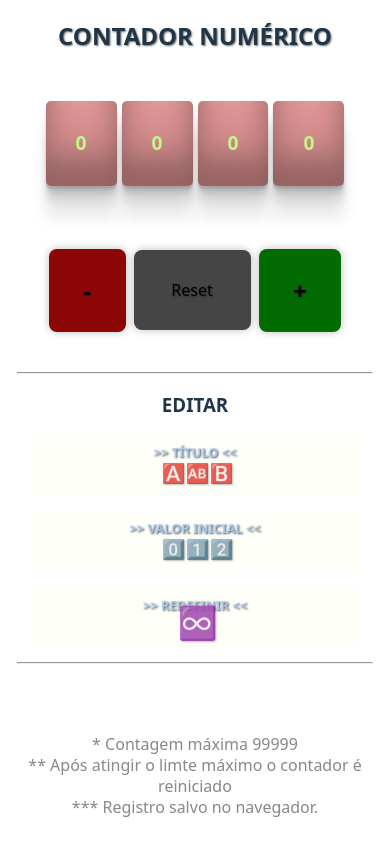
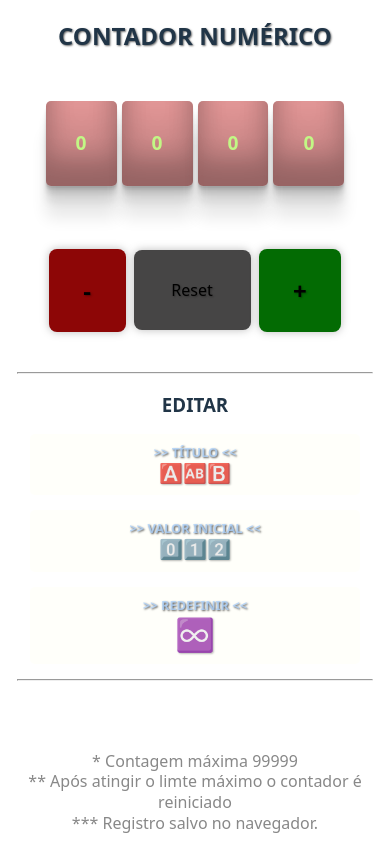
Before and after one commit to lfalvespe/contador, a React (Vite) app: page / in a window 390 px wide. Shown: the top 844 px of the page. Built offline with nearby package versions, Linux system fonts and the light colour scheme.

Commit message:
media queries adjusted to redefine icon

```diff
--- a/components/Redefine.jsx
+++ b/components/Redefine.jsx
@@ -8,7 +8,7 @@ const Redefine = ({setTitulo, setCount}) => {
                 setTitulo('Contador Numérico')
             }}>
                 {'>> REDEFINIR <<'}
-                <br /><span className='action-icon' style={{ fontSize: '2.5em', lineHeight: '15px' }}>♾️</span>
+                <br /><span className='action-icon' id='redefine-icon' style={{ fontSize: '2.5em'}}>♾️</span>
             </h5>
         </>
     )
--- a/src/App.css
+++ b/src/App.css
@@ -88,11 +88,6 @@
   color: rgb(247, 248, 248);
 }
 
-.edit-title-btn {
-  color: gray;
-  cursor: pointer;
-}
-
 .input-title {
   padding: 5px;
   border-radius: 5px;
@@ -111,8 +106,6 @@
 
 .action-icon {
   text-shadow: 1px 1px 2px #00000044;
-  padding: 2px;
-  margin-left: 5px;
 }
 
 .instructions {
@@ -145,8 +138,6 @@ footer {
   vertical-align: text-top;
 }
 
-
-
 .blink {
   animation: blink 1s steps(1, end) infinite;
 }
@@ -170,4 +161,7 @@ footer {
   .display {
     font-size: .6em;
   }
+  #redefine-icon {
+    line-height: 40px;
+  }
 }
```
